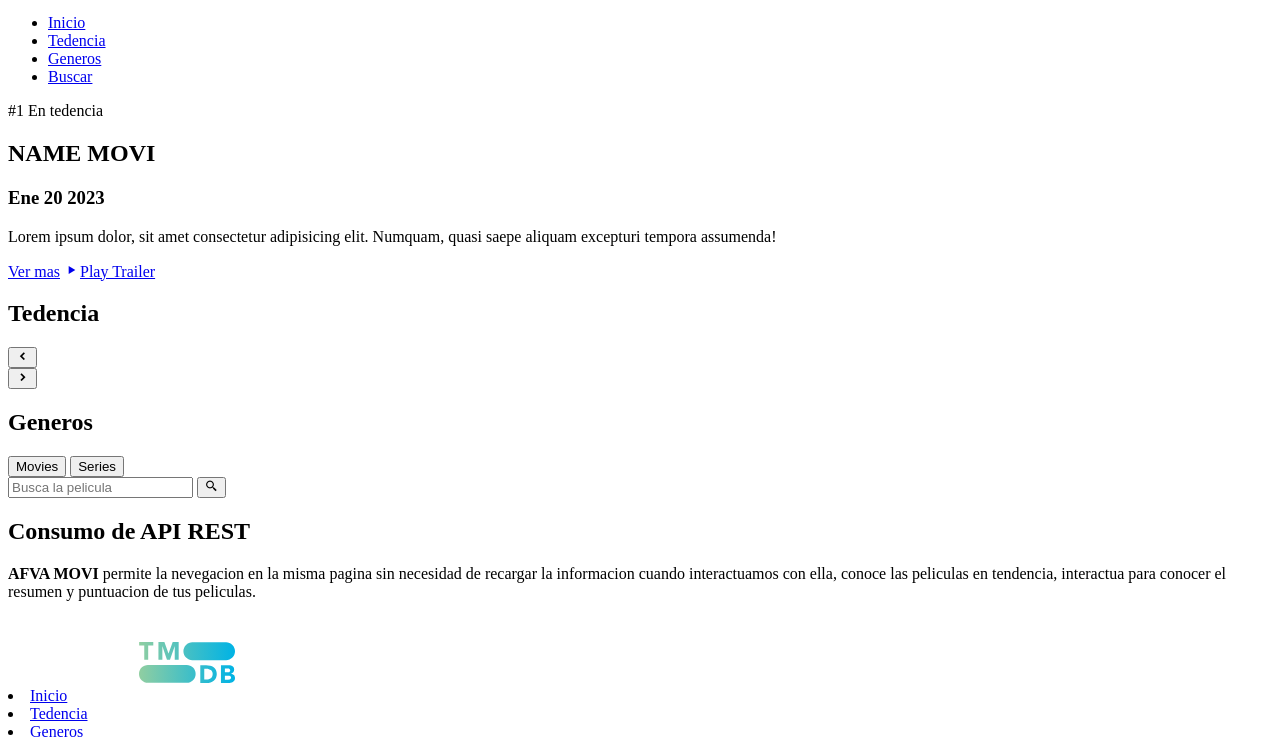
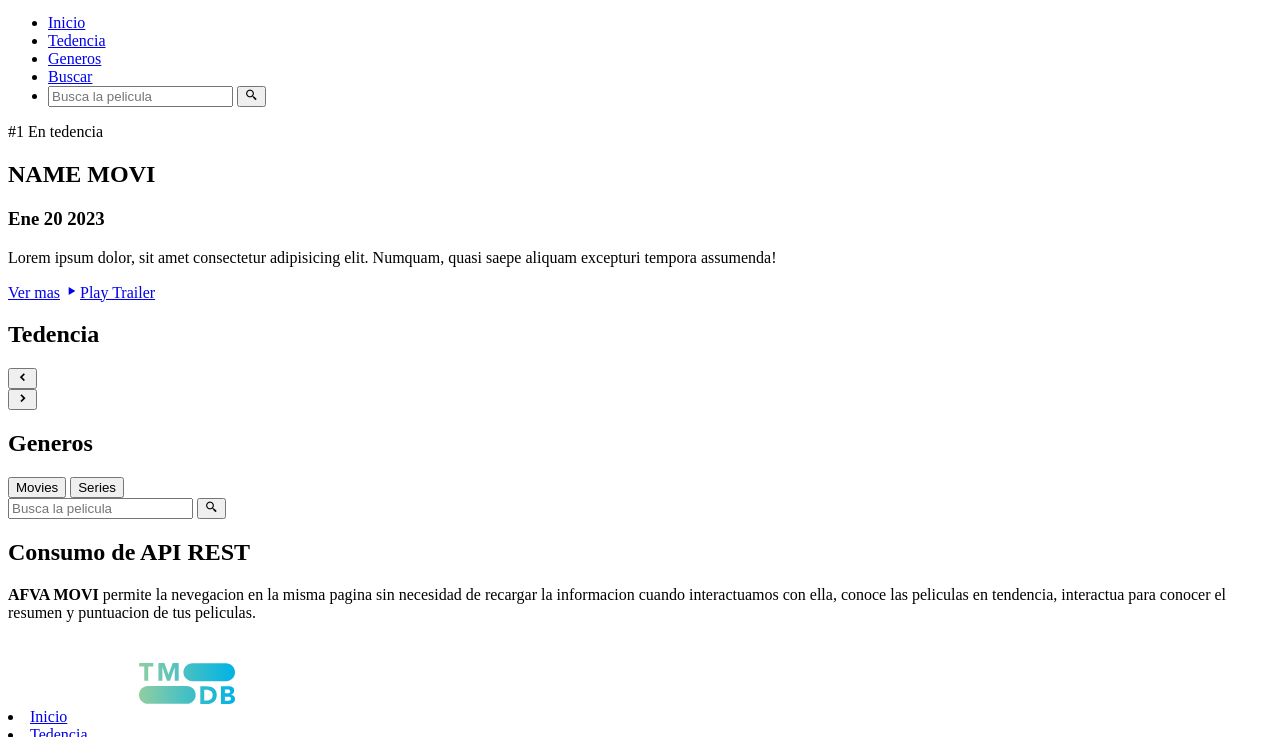
Before and after one commit to A-F-V-A/AFVA-MOVI, a website with bundled scripts: page index.html in a window 1280 px wide. Shown: the part 80-817 px from the top of the page. Built offline with nearby package versions, Linux system fonts and the light colour scheme; some packages are replaced by stand-ins of ours; no server answers; files whose address does not match are found by name.

Commit message:
Se avanza con la logica de buscar

```diff
--- a/index.html
+++ b/index.html
@@ -32,6 +32,14 @@
                 <li><a href="#trending">Tedencia</a></li>
                 <li><a href="#genre">Generos</a></li>
                 <li><a href="#search">Buscar</a></li>
+                <li>
+                    <div class="search-nav">
+                        <div class="search-container">
+                            <input class="I_search" type="text" placeholder="Busca la pelicula">
+                            <button type="button" id="B_search"><i class='bx bx-search-alt-2'></i></button>
+                        </div>
+                    </div>
+                </li>
             </ul>
             <div class="menu-icono">
                 <div class="menu-icono-line-1"></div>
--- a/style/styale.css
+++ b/style/styale.css
@@ -114,6 +114,70 @@ section > div::-webkit-scrollbar-thumb{
     color: var(--color-main);
 }
 
+.search-nav{
+    width: 290px;
+    height: 40px;
+}
+
+.search-nav .search-container {
+    position: relative;
+    width: 100%;
+    height: 100%;
+    display: flex;
+    border-radius: 50px;
+    border: 1px solid var(--second-color);
+    margin: 6px;
+}
+
+.search-container{
+    position: relative;
+    width: 600px;
+    height: 80px;
+    display: flex;
+    border-radius: 50px;
+    border: 1px solid var(--second-color);
+}
+
+.search-container button{
+    width: 15%;
+    height: 100%;
+    border-radius: 0 50px 50px 0 ;
+    border: none;
+    background-color: var(--color-main);
+    color: var(--text-color);
+    font-size: 1.3rem;
+}
+
+.search-container input{
+    width: 85%;
+    height: 100%;
+    padding-left: 1rem;
+    border-radius: 50px 0 0 50px;
+    border: none;
+    outline: none!important;
+    font-size: 1.5rem;
+    background-color: transparent;
+    color: var(--text-color);
+    caret-color: var(--color-main);
+}
+
+.search-nav .search-container input{
+    width: 85%;
+    height: 100%;
+    padding-left: 1rem;
+    border-radius: 50px 0 0 50px;
+    border: none;
+    outline: none!important;
+    font-size: 1rem;
+    background-color: transparent;
+    color: var(--text-color);
+    caret-color: var(--color-main);
+}
+
+.search-container input::placeholder{
+    color: var(--text-color);
+    opacity: .2;
+}
 /* Menu-icono */
 
 .menu-icono{
@@ -571,42 +635,7 @@ section > div::-webkit-scrollbar-thumb{
     place-content: center;
 }
 
-.search-container{
-    position: relative;
-    width: 600px;
-    height: 80px;
-    display: flex;
-    border-radius: 50px;
-    border: 1px solid var(--second-color);
-}
 
-.search-container button{
-    width: 15%;
-    height: 100%;
-    border-radius: 0 50px 50px 0 ;
-    border: none;
-    background-color: var(--color-main);
-    color: var(--text-color);
-    font-size: 1.3rem;
-}
-
-.search-container input{
-    width: 85%;
-    height: 100%;
-    padding-left: 1rem;
-    border-radius: 50px 0 0 50px;
-    border: none;
-    outline: none!important;
-    font-size: 1.5rem;
-    background-color: transparent;
-    color: var(--text-color);
-    caret-color: var(--color-main);
-}
-
-.search-container input::placeholder{
-    color: var(--text-color);
-    opacity: .2;
-}
 
 footer{
     width: 100%;
@@ -801,8 +830,8 @@ section .generic{
 
 section .generic h2{
     position: absolute;
-    top: 50px;
-    left: 132px;
+    top: 6%;
+    left: 18%;
     padding: 8px;
     background-color: var(--bg-color);
     border-radius: 24px;
```
